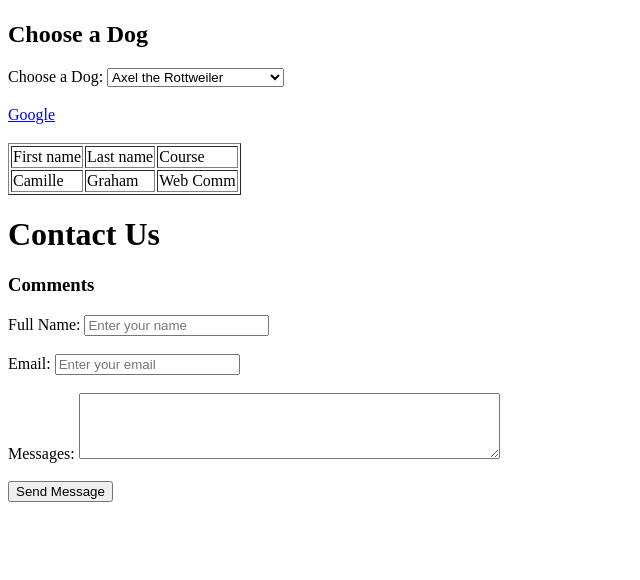
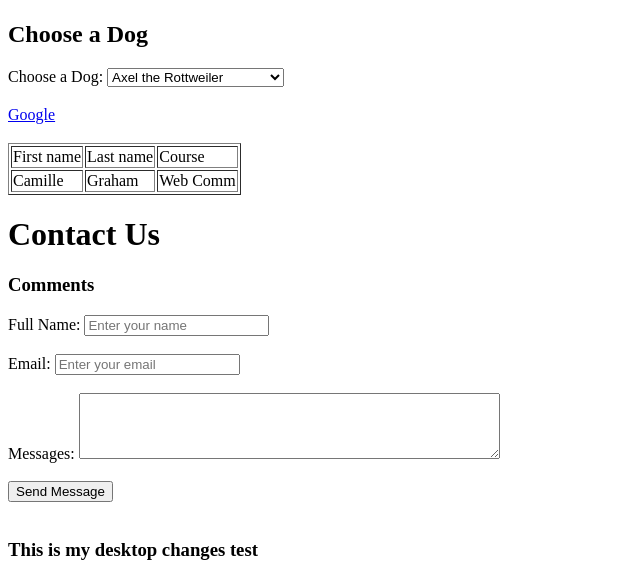
Before and after one commit to CamilleGraham/github.io, a plain HTML site: page index.html in a window 1280 px wide. Shown: the part 1176-1756 px from the top of the page, without its empty margins (0-640 px from the left). Before the commit the page ends 1704 px from the top, so only its background shows below. Drawn offline with Linux system fonts and the light colour scheme.

Commit message:
Update index.html

```diff
--- a/index.html
+++ b/index.html
@@ -119,6 +119,7 @@
 
     </form>
 
+  <h3> This is my desktop changes test </h3>
 
 </body>
 </html>
```
